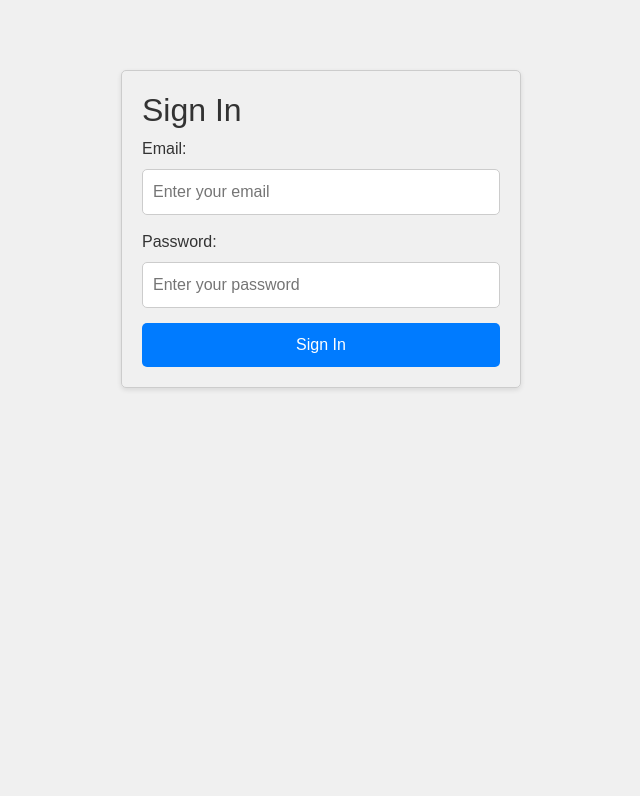
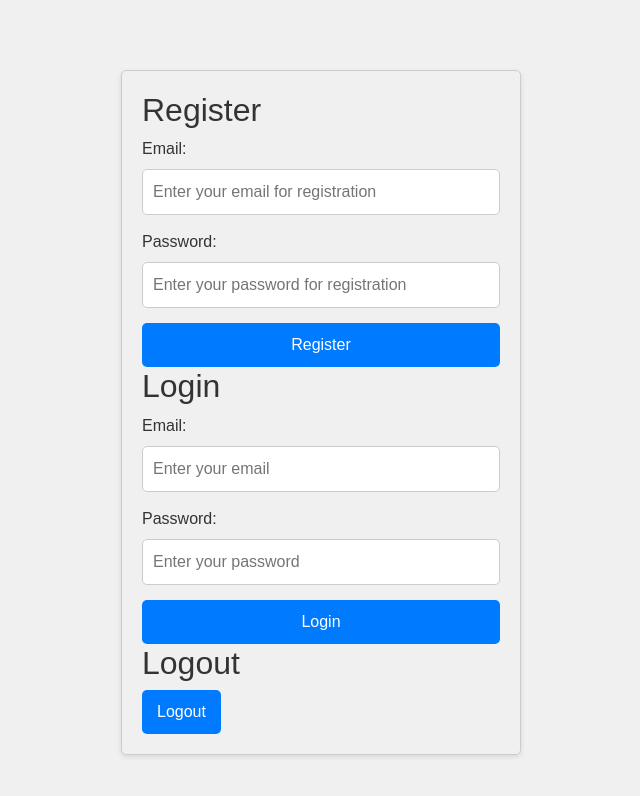
Before and after one commit to WSU-4110/AutoMarket, a React (Create React App) app in the folder firebase-react-app/: page /signin in a window 1280 px wide. Shown: the top 796 px of the page, without its empty margins (319-959 px from the left). Built offline with nearby package versions, Linux system fonts and the light colour scheme; no server answers; a small style sheet from the web is missing; the HTML template or start-up script is replaced by a standard one.

Commit message:
signin / registration connected to firebase auth

```diff
--- a/firebase-react-app/package.json
+++ b/firebase-react-app/package.json
@@ -11,7 +11,7 @@
     "react-dom": "^18.2.0",
     "react-router": "^6.16.0",
     "react-router-dom": "^6.16.0",
-    "react-scripts": "5.0.1",
+    "react-scripts": "^5.0.1",
     "web-vitals": "^2.1.4"
   },
   "scripts": {
--- a/firebase-react-app/src/firebase.js
+++ b/firebase-react-app/src/firebase.js
@@ -1,7 +1,8 @@
 // Import the functions you need from the SDKs you need
 //import { getAnalytics } from "firebase/analytics";
 import { initializeApp } from "firebase/app";
-import { getDatabase, ref, set } from "firebase/database";
+import { get, getDatabase, ref, set } from "firebase/database";
+import { getAuth } from 'firebase/auth'
 
 const firebaseConfig = {
   apiKey: "AIzaSyDl5jy0QAcfbGUvp3Xom2lwQSJiZ0ziOrg",
@@ -16,6 +17,11 @@ const firebaseConfig = {
 
 // Initialize Firebase
 const app = initializeApp(firebaseConfig);
+
+// Initialize Authentication
+export const auth = getAuth(app)
+
+
 //const analytics = getAnalytics(app);
 
 // Initialize Database
--- a/firebase-react-app/src/pages/SignInPage.js
+++ b/firebase-react-app/src/pages/SignInPage.js
@@ -1,54 +1,102 @@
-import React, { useState } from 'react';
-import { getDatabase, ref, set } from 'firebase/database';
-import './SignInPage.css'; // Importing styles
+import React, { useState, useEffect } from 'react';
+import { createUserWithEmailAndPassword, signInWithEmailAndPassword, onAuthStateChanged, signOut } from 'firebase/auth';
+import { auth } from './../firebase';
+import './SignInPage.css';
 
-const SignInPage = () => {
-  const [email, setEmail] = useState('');
-  const [password, setPassword] = useState('');
+function App() {
+  const [registerEmail, setRegisterEmail] = useState("");
+  const [registerPassword, setRegisterPassword] = useState("");
+  const [loginEmail, setLoginEmail] = useState("");
+  const [loginPassword, setLoginPassword] = useState("");
+  const [currentUser, setCurrentUser] = useState(null);
+  const [message, setMessage] = useState("");
 
-  const handleEmailChange = (event) => {
-    setEmail(event.target.value);
+  useEffect(() => {
+    const unsubscribe = onAuthStateChanged(auth, (user) => {
+        setCurrentUser(user);
+    });
+
+    return () => unsubscribe();
+  }, []);
+
+  const register = async () => {
+    try {
+      const userCredential = await createUserWithEmailAndPassword(auth, registerEmail, registerPassword);
+      setCurrentUser(userCredential.user);
+      setMessage("Successfully registered!");
+
+      setRegisterEmail("");
+      setRegisterPassword("");
+
+    } catch (error) {
+      setMessage(`Registration Error: ${error.message}`);
+    }
   };
 
-  const handlePasswordChange = (event) => {
-    setPassword(event.target.value);
+  const login = async () => {
+    try {
+      await signInWithEmailAndPassword(auth, loginEmail, loginPassword);
+      setMessage("Successfully logged in!");
+
+      setLoginEmail("");
+      setLoginPassword("");
+
+    } catch (error) {
+      setMessage(`Login Error: ${error.message}`);
+    }
   };
 
-  const handleSubmit = async (event) => {
-    event.preventDefault();
-
-    const db = getDatabase();
-    const usersRef = ref(db, 'users');
-
-    // Generate a unique reference for the new user data
-    const newUserRef = ref(usersRef);
-
-    await set(newUserRef, {
-      email: email,
-      password: password  // IMPORTANT: Store passwords securely (hashed & salted) in production apps!
-    });
-
-    alert('User details saved to Firebase!');
-    setEmail('');
-    setPassword('');
+  const logout = async() => {
+    try {
+      await signOut(auth);
+      setMessage("Successfully logged out!");
+    } catch (error) {
+      setMessage(`Logout Error: ${error.message}`);
+    }
   };
 
   return (
     <div className="signin-container">
-      <h2>Sign In</h2>
-      <form onSubmit={handleSubmit} className="signin-form">
+      <div className="signin-form">
+        <h2>Register</h2>
         <div className="input-container">
-          <label htmlFor="email">Email:</label>
-          <input type="email" id="email" value={email} onChange={handleEmailChange} placeholder="Enter your email" />
+          <label>Email:</label>
+          <input type="email" value={registerEmail} onChange={(e) => setRegisterEmail(e.target.value)} placeholder="Enter your email for registration" />
+        </div>
+
+        <div className="input-container">
+          <label>Password:</label>
+          <input type="password" value={registerPassword} onChange={(e) => setRegisterPassword(e.target.value)} placeholder="Enter your password for registration" />
+        </div>
+        <button className="signin-btn" onClick={register}>Register</button>
+      </div>
+
+      <div className="signin-form">
+        <h2>Login</h2>
+        <div className="input-container">
+          <label>Email:</label>
+          <input type="email" value={loginEmail} onChange={(e) => setLoginEmail(e.target.value)} placeholder="Enter your email" />
         </div>
         <div className="input-container">
-          <label htmlFor="password">Password:</label>
-          <input type="password" id="password" value={password} onChange={handlePasswordChange} placeholder="Enter your password" />
+          <label>Password:</label>
+          <input type="password" value={loginPassword} onChange={(e) => setLoginPassword(e.target.value)} placeholder="Enter your password" />
         </div>
-        <button type="submit" className="signin-btn">Sign In</button>
-      </form>
+        <button className="signin-btn" onClick={login}>Login</button>
+      </div>
+
+      <div className="logout-section">
+        <h2>Logout</h2>
+        {currentUser && (
+          <span className="user-info">
+            Logged in as: {currentUser?.email}
+          </span>
+        )}
+        <button className="signin-btn" onClick={logout}>Logout</button>
+      </div>
+
+      {message && <div className="message">{message}</div>}
     </div>
   );
-};
+}
 
-export default SignInPage;
+export default App;
```
Also changed, not shown: 1 other file (tests, documents, lock files or other folders).
